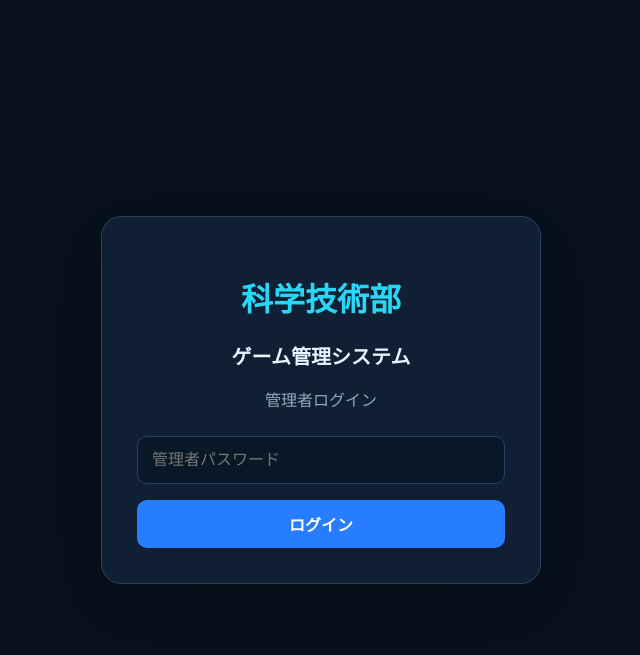
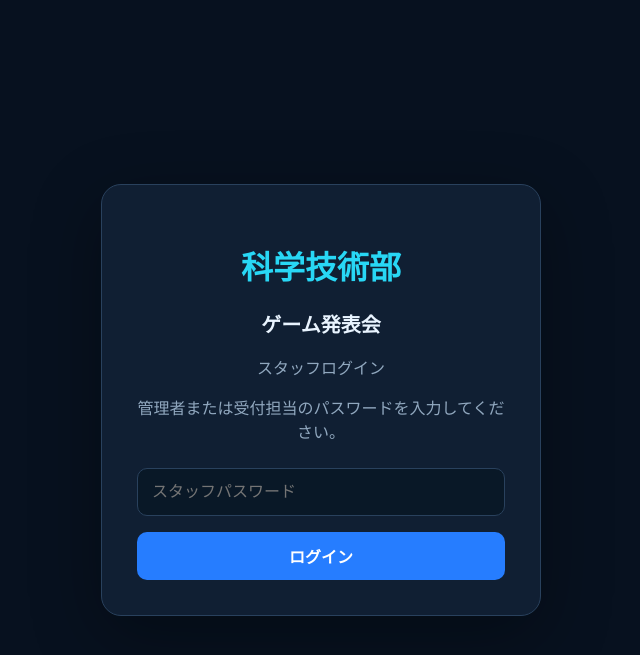
Before and after one commit to KNJ48/Quick-Check, a Flask app: page /admin in a window 1280 px wide. Shown: the top 655 px of the page, without its empty margins (319-959 px from the left). Run offline with Flask 3, Linux system fonts and the light colour scheme; parts of the project's set-up code (start-up, migrations or seed data) failed here and were passed over.

Commit message:
Update admin_login.html

```diff
--- a/templates/admin_login.html
+++ b/templates/admin_login.html
@@ -2,13 +2,22 @@
 <html lang="ja">
 
 <head>
+
 <meta charset="UTF-8">
-<meta name="viewport" content="width=device-width, initial-scale=1">
 
-<title>科学技術部 管理者ログイン</title>
+<meta
+    name="viewport"
+    content="width=device-width, initial-scale=1"
+>
 
-<link rel="stylesheet"
-href="{{ url_for('static', filename='css/style.css') }}">
+<title>
+科学技術部 スタッフログイン
+</title>
+
+<link
+    rel="stylesheet"
+    href="{{ url_for('static', filename='css/style.css') }}"
+>
 
 </head>
 
@@ -16,24 +25,39 @@ href="{{ url_for('static', filename='css/style.css') }}">
 
 <div class="login-card">
 
-<h1>科学技術部</h1>
+    <h1>
+        科学技術部
+    </h1>
 
-<h2>ゲーム管理システム</h2>
+    <h2>
+        ゲーム発表会
+    </h2>
 
-<p>管理者ログイン</p>
+    <p>
+        スタッフログイン
+    </p>
+
+    <p>
+        管理者または受付担当のパスワードを入力してください。
+    </p>
 
     {% if error %}
+
     <div class="error-message">
         {{ error }}
     </div>
+
     {% endif %}
 
-<form method="POST" action="/admin/login">
+    <form
+        method="POST"
+        action="/admin/login"
+    >
 
         <input
             type="password"
             name="password"
-placeholder="管理者パスワード"
+            placeholder="スタッフパスワード"
             required
             autocomplete="current-password"
         >
```
Lines whose indentation alone changed are shown as unchanged.
